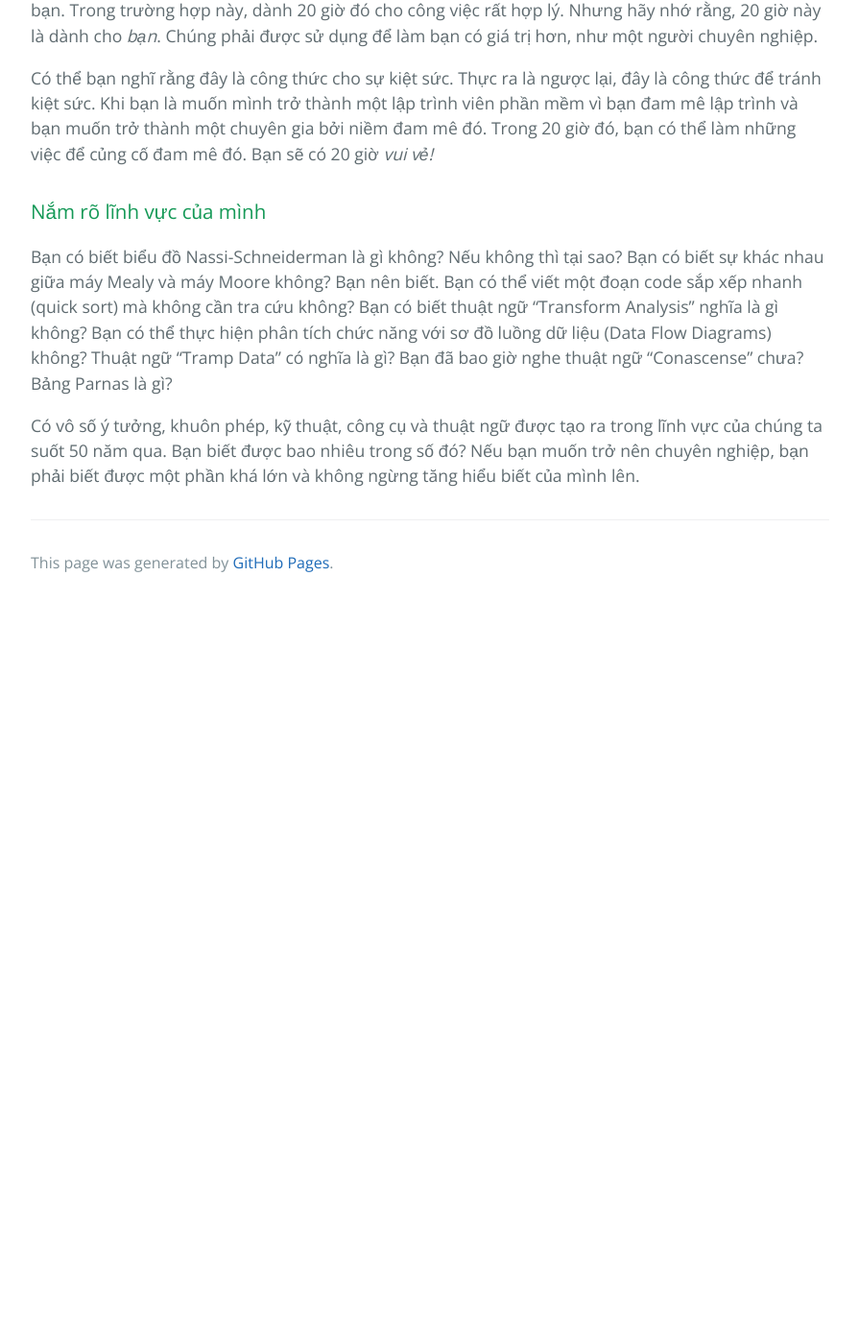
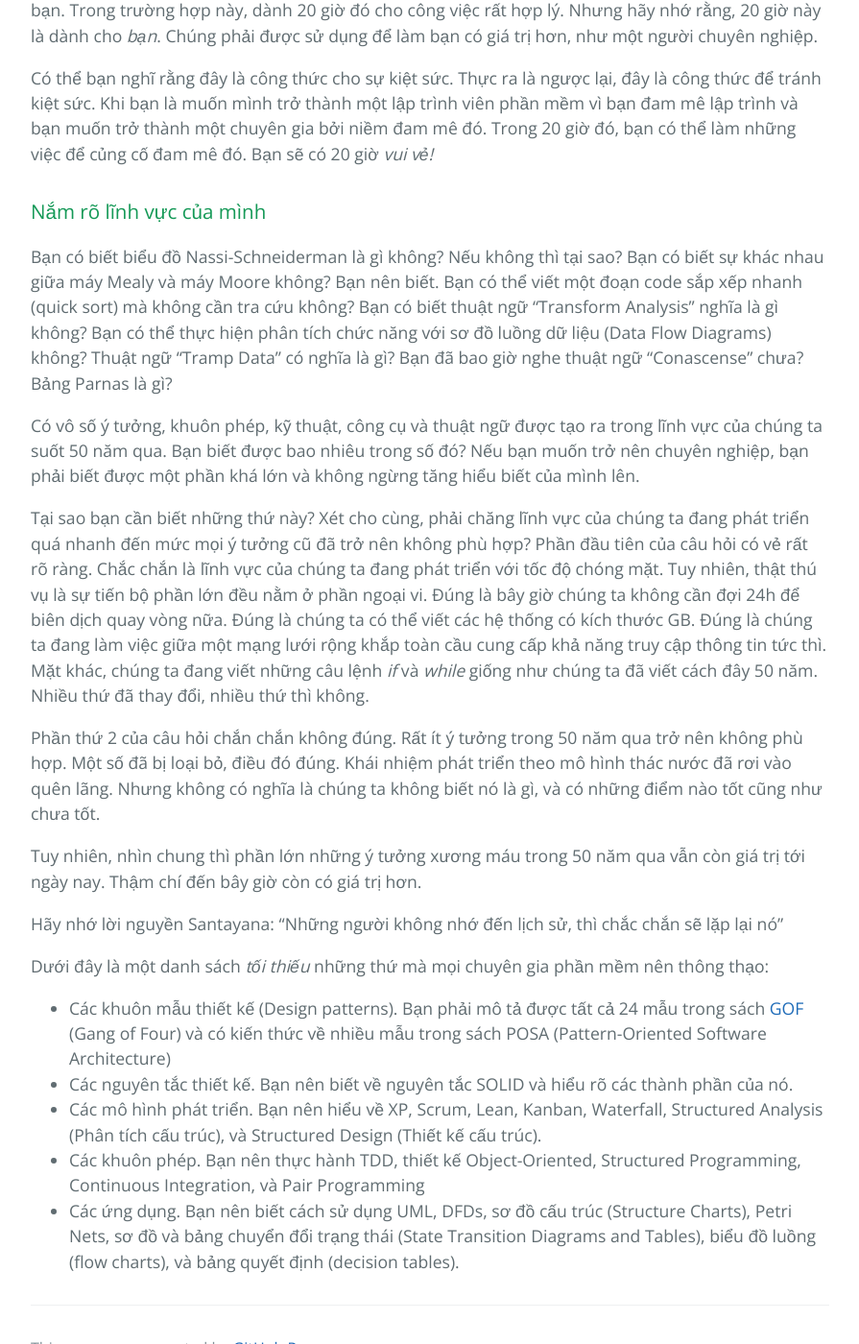
Before and after one commit to HaiBV/haibv.github.io, a Jekyll site: the page built from clean-coder/chapter-1-professionalism.md, in a window 1280 px wide and 1400 px high, scrolled down 7849 px. Shown: the whole window at 96% size, without its empty margins (192-1087 px from the left). Built offline with Jekyll 4.4.1, drawn with Linux system fonts in a browser that asks for light colours; our own code applies the rules of GitHub Pages for plain Markdown files; before the commit the page ends 8479 px from its top, so only the background shows below that.

Commit message:
Update The Clean Coder - Chapter 1 Professionalism

```diff
--- a/clean-coder/chapter-1-professionalism.md
+++ b/clean-coder/chapter-1-professionalism.md
@@ -165,3 +165,19 @@ Có thể bạn nghĩ rằng đây là công thức cho sự kiệt sức. Thự
 Bạn có biết biểu đồ Nassi-Schneiderman là gì không? Nếu không thì tại sao? Bạn có biết sự khác nhau giữa máy Mealy và máy Moore không? Bạn nên biết. Bạn có thể viết một đoạn code sắp xếp nhanh (quick sort) mà không cần tra cứu không? Bạn có biết thuật ngữ "Transform Analysis" nghĩa là gì không? Bạn có thể thực hiện phân tích chức năng với sơ đồ luồng dữ liệu (Data Flow Diagrams) không? Thuật ngữ "Tramp Data" có nghĩa là gì? Bạn đã bao giờ nghe thuật ngữ "Conascense" chưa? Bảng Parnas là gì?
 
 Có vô số ý tưởng, khuôn phép, kỹ thuật, công cụ và thuật ngữ được tạo ra trong lĩnh vực của chúng ta suốt 50 năm qua. Bạn biết được bao nhiêu trong số đó? Nếu bạn muốn trở nên chuyên nghiệp, bạn phải biết được một phần khá lớn và không ngừng tăng hiểu biết của mình lên.
+
+Tại sao bạn cần biết những thứ này? Xét cho cùng, phải chăng lĩnh vực của chúng ta đang phát triển quá nhanh đến mức mọi ý tưởng cũ đã trở nên không phù hợp? Phần đầu tiên của câu hỏi có vẻ rất rõ ràng. Chắc chắn là lĩnh vực của chúng ta đang phát triển với tốc độ chóng mặt. Tuy nhiên, thật thú vụ là sự tiến bộ phần lớn đều nằm ở phần ngoại vi. Đúng là bây giờ chúng ta không cần đợi 24h để biên dịch quay vòng nữa. Đúng là chúng ta có thể viết các hệ thống có kích thước GB. Đúng là chúng ta đang làm việc giữa một mạng lưới rộng khắp toàn cầu cung cấp khả năng truy cập thông tin tức thì. Mặt khác, chúng ta đang viết những câu lệnh _if_ và _while_ giống như chúng ta đã viết cách đây 50 năm. Nhiều thứ đã thay đổi, nhiều thứ thì không.
+
+Phần thứ 2 của câu hỏi chắn chắn không đúng. Rất ít ý tưởng trong 50 năm qua trở nên không phù hợp. Một số đã bị loại bỏ, điều đó đúng. Khái nhiệm phát triển theo mô hình thác nước đã rơi vào quên lãng. Nhưng không có nghĩa là chúng ta không biết nó là gì, và có những điểm nào tốt cũng như chưa tốt.
+
+Tuy nhiên, nhìn chung thì phần lớn những ý tưởng xương máu trong 50 năm qua vẫn còn giá trị tới ngày nay. Thậm chí đến bây giờ còn có giá trị hơn.
+
+Hãy nhớ lời nguyền Santayana: "Những người không nhớ đến lịch sử, thì chắc chắn sẽ lặp lại nó"
+
+Dưới đây là một danh sách _tối thiếu_ những thứ mà mọi chuyên gia phần mềm nên thông thạo:
+
+- Các khuôn mẫu thiết kế (Design patterns). Bạn phải mô tả được tất cả 24 mẫu trong sách [GOF](https://en.wikipedia.org/wiki/Design_Patterns) (Gang of Four) và có kiến thức về nhiều mẫu trong sách POSA (Pattern-Oriented Software Architecture)
+- Các nguyên tắc thiết kế. Bạn nên biết về nguyên tắc SOLID và hiểu rõ các thành phần của nó.
+- Các mô hình phát triển. Bạn nên hiểu về XP, Scrum, Lean, Kanban, Waterfall, Structured Analysis (Phân tích cấu trúc), và Structured Design (Thiết kế cấu trúc).
+- Các khuôn phép. Bạn nên thực hành TDD, thiết kế Object-Oriented, Structured Programming, Continuous Integration, và Pair Programming
+- Các ứng dụng. Bạn nên biết cách sử dụng UML, DFDs, sơ đồ cấu trúc (Structure Charts), Petri Nets, sơ đồ và bảng chuyển đổi trạng thái (State Transition Diagrams and Tables), biểu đồ luồng (flow charts), và bảng quyết định (decision tables).
```
